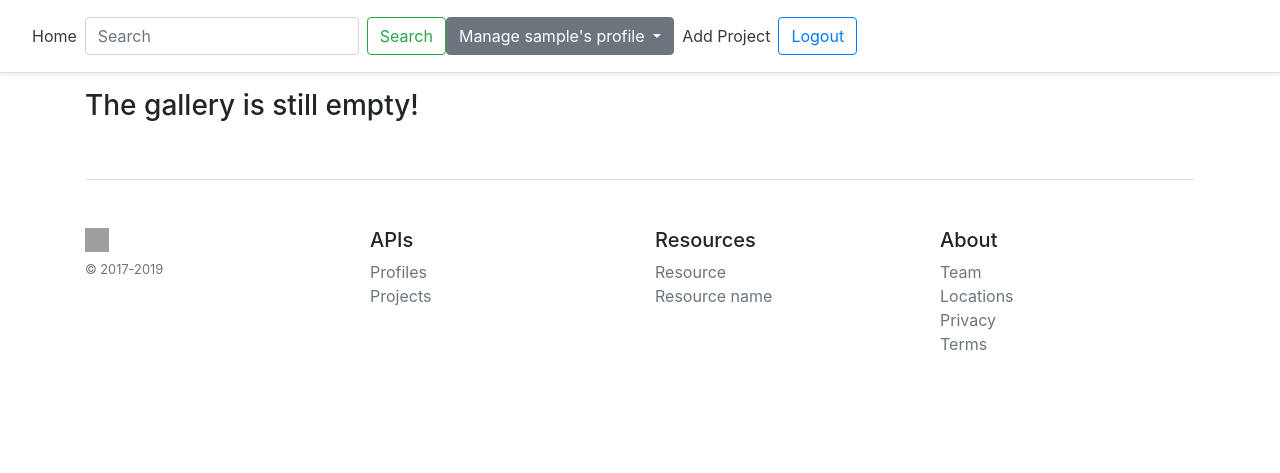
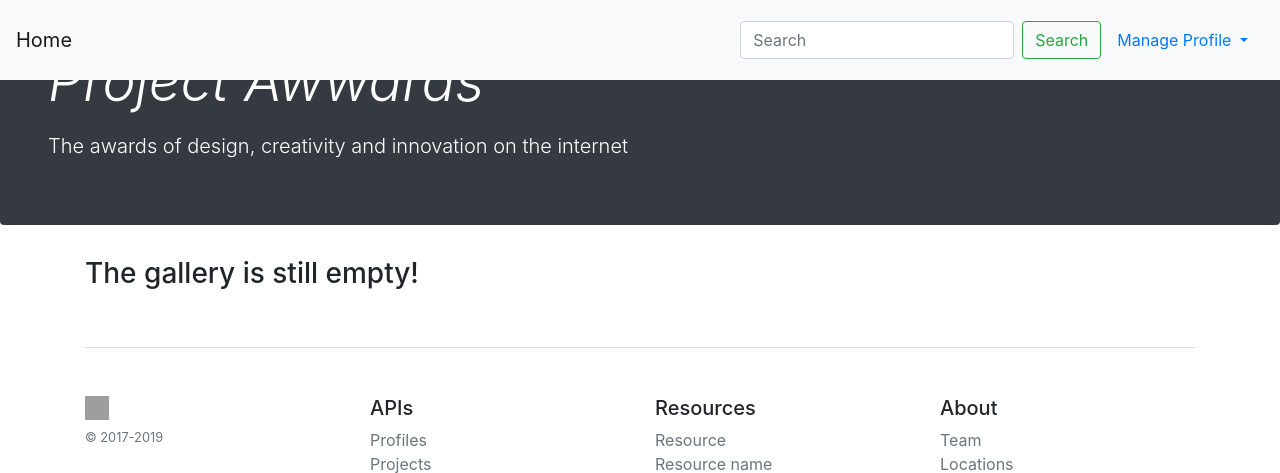
Before and after one commit to GabrielOduori/Project-Awards, a Django app: page /projects/ in a window 1280 px wide. Shown: the top 473 px of the page. Run offline with Django 3.2, Linux system fonts and the light colour scheme; the visitor is signed in with stand-in values (Sample User, id 1); data that the repository does not hold is empty; some libraries are stand-ins or nearby versions; some web fonts are replaced; grey boxes are pictures that could not be loaded.

Commit message:
Updated navbar and added jumbotron to the index page.

```diff
--- a/accounts/forms.py
+++ b/accounts/forms.py
@@ -43,4 +43,5 @@
                  'first_name',
                  'last_name',
                  'password'
+
                  )
--- a/accounts/templates/accounts/navbar.html
+++ b/accounts/templates/accounts/navbar.html
@@ -1,32 +1,39 @@
 
 
 
-          <div class="d-flex flex-column flex-md-row align-items-center p-3 px-md-4 mb-3 bg-white border-bottom shadow-sm">
-              <a class="p-2 text-dark" href="{% url 'home-page:home-page' %}">Home</a>
 
+<nav class="navbar navbar-expand-lg navbar-light bg-light fixed-top" style="min-height: 80px;">
+    <a class="navbar-brand" href="{% url 'home-page:home-page' %}">Home</a>
+    <button class="navbar-toggler" type="button" data-toggle="collapse" data-target="#navbarSupportedContent" aria-controls="navbarSupportedContent" aria-expanded="false" aria-label="Toggle navigation">
+      <span class="navbar-toggler-icon"></span>
+    </button>
+
+    <div class="collapse navbar-collapse" id="navbarSupportedContent">
+      <ul class="navbar-nav mr-auto">
+
+        </ul>
         <form class="form-inline my-2 my-lg-0">
             <input class="form-control mr-sm-2" type="search" placeholder="Search" aria-label="Search">
             <button class="btn btn-outline-success my-2 my-sm-0" type="submit">Search</button>
           </form>
 
 {% if user.is_authenticated %}
-
-                  <div class="dropdown">
-                      <a class="btn btn-secondary dropdown-toggle" href="#" role="button" id="dropdownMenuLink" data-toggle="dropdown" aria-haspopup="true" aria-expanded="false">
-                        Manage {{user.username}}'s profile
+        <div class="nav-item dropdown">
+          <a class="nav-link dropdown-toggle" href="#" id="navbarDropdown" role="button" data-toggle="dropdown" aria-haspopup="true" aria-expanded="false">
+            Manage Profile
           </a>
-
-                      <div class="dropdown-menu" aria-labelledby="dropdownMenuLink">
+          <div class="dropdown-menu" aria-labelledby="navbarDropdown">
             <a class="dropdown-item" href="/accounts/profile/">{{user.username}} Profile</a>
             <a class="dropdown-item" href="/accounts/profile/edit">Update Profile</a>
+            <div class="dropdown-divider"></div>
             <a class="dropdown-item" href="/accounts/change-password">Change Password</a>
           </div>
         </div>
-                <a class="p-2 text-dark" href="/projects/add">Add Project</a>
 
-              <a class="btn btn-outline-primary" href="/accounts/logout">Logout</a>
+
       {% else %}
       <a class="p-2 text-dark" href="/accounts/register">Register</a>
       <a class="p-2 text-dark" href="/accounts/login">Login</a>
+    </div>
     {% endif %}
-            </div>
+  </nav>
--- a/projects/templates/index.html
+++ b/projects/templates/index.html
@@ -1,18 +1,18 @@
 {% extends 'base.html' %}
 
 {% block body %}
-<!--
-{% for project in projects %}
+<div class="jumbotron p-4 p-md-5 text-white rounded bg-dark">
+        <div class="col-md-6 px-0">
+          <h1 class="display-4 font-italic">Project Awwards</h1>
+          <p class="lead my-3">The awards of design, creativity and innovation on the internet
+            </p>
+        </div>
+      </div>
+
 <div class="container">
-    {{project.title}}
-    <img src="{{project.image.url}}" alt="123">
-
-</div>
 
 
-{% endfor %} -->
 
-<div class="container">
 
         {% include 'show-projects.html' %}
 
```
Lines whose indentation alone changed are shown as unchanged.
